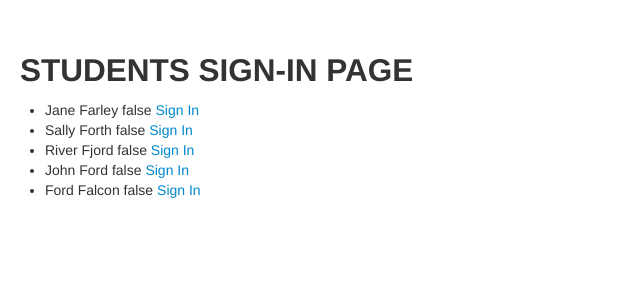
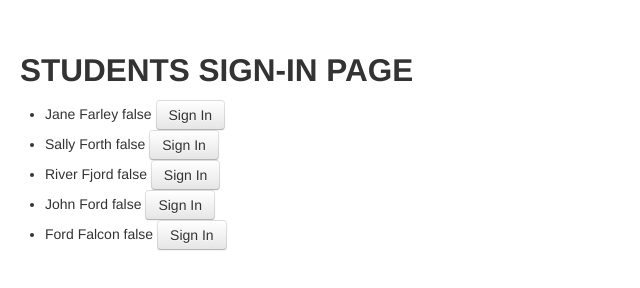
Before and after one commit to changemachine/Student_Attendance_NG_assess, a plain HTML site: page index.html in a window 1280 px wide. Shown: the whole page, without its empty margins (0-640 px from the left). Drawn offline with Linux system fonts and the light colour scheme.

Commit message:
add btn hide on sign-in.

```diff
--- a/index.html
+++ b/index.html
@@ -42,10 +42,31 @@
           <h2>STUDENTS SIGN-IN PAGE</h2>
           <ul>
             <li ng-repeat='student in students'>
-              <span>
-                {{ student.name }} {{ student.here }}
-                <a ng-click="student.here = true">Sign In</a>
+              <span>{{ student.name }} {{ student.here }}
+                <a class="btn" ng-show="!student.here" ng-click="student.here = true">Sign In</a>
               </span>
+
+
+  <!--
+    <ul>
+    <li ng-repeat="student in students">
+
+      <span ng-click="editing = true" ng-hide="editing">
+          {{student.name}}
+          <a ng-click="deleteStudent(item)">Delete</a>
+      </span>
+
+      //AFTER YOU CLICK-TO-EDIT====
+      <span class="form-group" ng-show="editing" ng-submit="editing = false">
+        <form class="form-inline" role="form">
+          <input type="text" class="form-control input-sm" ng-model="item.name" placeholder="Name" required/>
+          <button class="btn btn-default btn-sm" type="submit">Save</button>
+        </form>
+      </span>
+    </li>
+  </ul> -->
+
+
             </li>
           </ul>
         </div>
```
